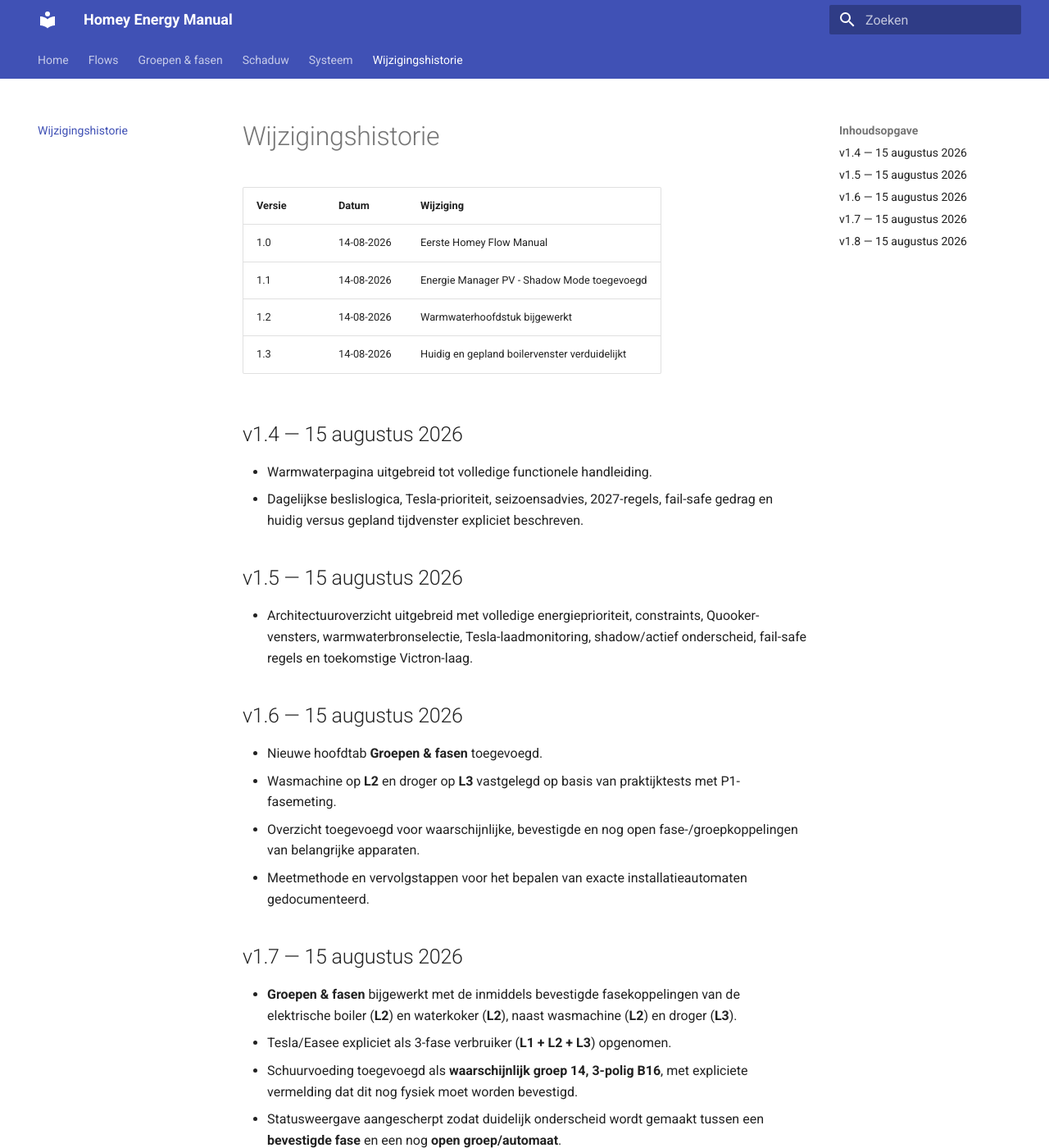
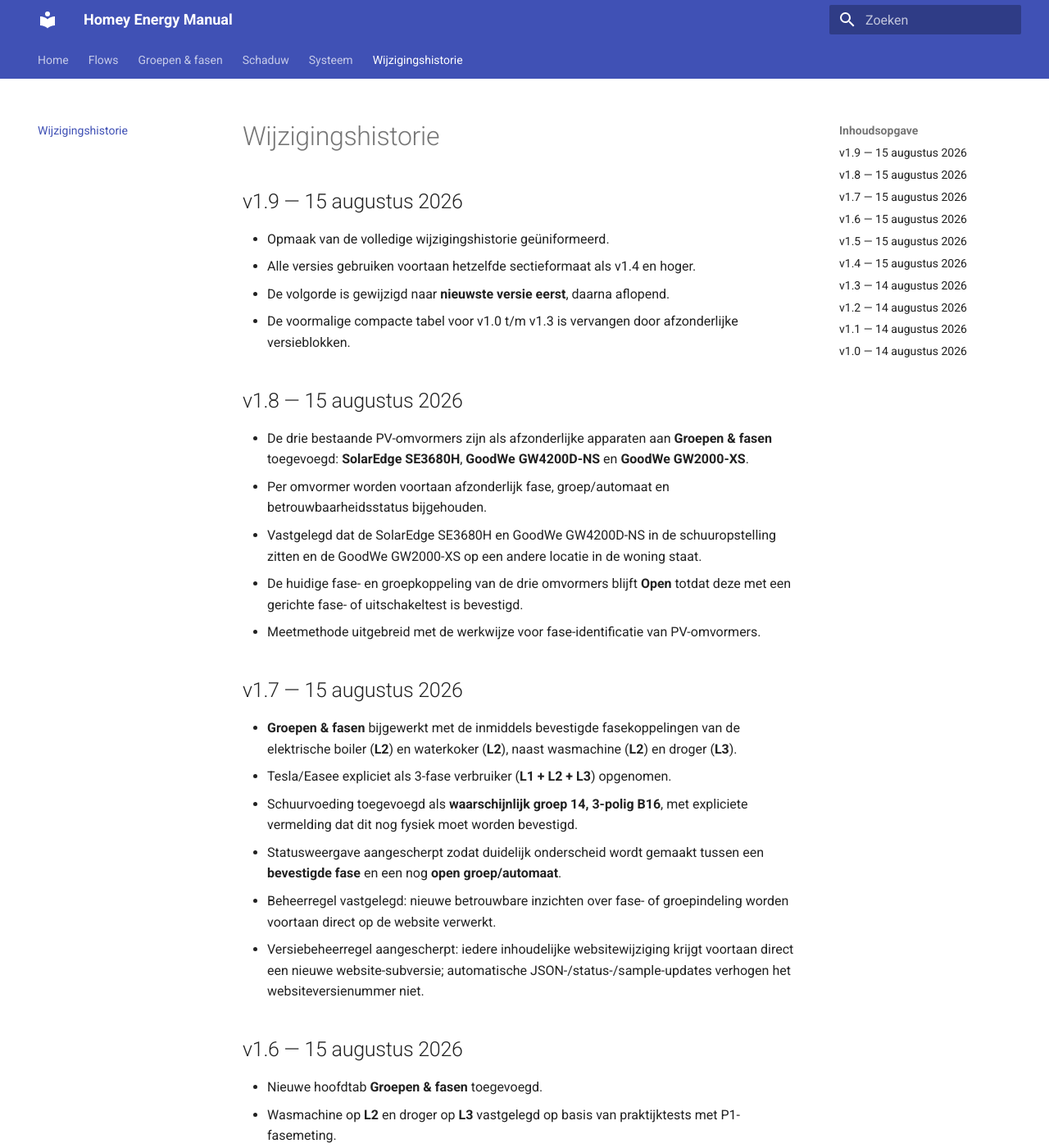
Before and after one commit to OnsKasteeltje/homey-energy-manual, an MkDocs documentation site: the page built from docs/wijzigingshistorie.md, in a window 1280 px wide and 1400 px high. Shown: the whole window at 82% size. Built offline with MkDocs 1.6.1 and Material for MkDocs 9.7.7, drawn with Linux system fonts in a browser that asks for light colours; some of the changed text lies outside the part shown.

Commit message:
Website v1.9: uniformeer en sorteer wijzigingshistorie

```diff
--- a/docs/wijzigingshistorie.md
+++ b/docs/wijzigingshistorie.md
@@ -1,31 +1,19 @@
 # Wijzigingshistorie
 
-| Versie | Datum | Wijziging |
-|---|---|---|
-| 1.0 | 14-08-2026 | Eerste Homey Flow Manual |
-| 1.1 | 14-08-2026 | Energie Manager PV - Shadow Mode toegevoegd |
-| 1.2 | 14-08-2026 | Warmwaterhoofdstuk bijgewerkt |
-| 1.3 | 14-08-2026 | Huidig en gepland boilervenster verduidelijkt |
+## v1.9 — 15 augustus 2026
 
+- Opmaak van de volledige wijzigingshistorie geüniformeerd.
+- Alle versies gebruiken voortaan hetzelfde sectieformaat als v1.4 en hoger.
+- De volgorde is gewijzigd naar **nieuwste versie eerst**, daarna aflopend.
+- De voormalige compacte tabel voor v1.0 t/m v1.3 is vervangen door afzonderlijke versieblokken.
 
-## v1.4 — 15 augustus 2026
+## v1.8 — 15 augustus 2026
 
-- Warmwaterpagina uitgebreid tot volledige functionele handleiding.
-- Dagelijkse beslislogica, Tesla-prioriteit, seizoensadvies, 2027-regels, fail-safe gedrag en huidig versus gepland tijdvenster expliciet beschreven.
-
-
-## v1.5 — 15 augustus 2026
-
-- Architectuuroverzicht uitgebreid met volledige energieprioriteit, constraints, Quooker-vensters, warmwaterbronselectie, Tesla-laadmonitoring, shadow/actief onderscheid, fail-safe regels en toekomstige Victron-laag.
-
-
-## v1.6 — 15 augustus 2026
-
-- Nieuwe hoofdtab **Groepen & fasen** toegevoegd.
-- Wasmachine op **L2** en droger op **L3** vastgelegd op basis van praktijktests met P1-fasemeting.
-- Overzicht toegevoegd voor waarschijnlijke, bevestigde en nog open fase-/groepkoppelingen van belangrijke apparaten.
-- Meetmethode en vervolgstappen voor het bepalen van exacte installatieautomaten gedocumenteerd.
-
+- De drie bestaande PV-omvormers zijn als afzonderlijke apparaten aan **Groepen & fasen** toegevoegd: **SolarEdge SE3680H**, **GoodWe GW4200D-NS** en **GoodWe GW2000-XS**.
+- Per omvormer worden voortaan afzonderlijk fase, groep/automaat en betrouwbaarheidsstatus bijgehouden.
+- Vastgelegd dat de SolarEdge SE3680H en GoodWe GW4200D-NS in de schuuropstelling zitten en de GoodWe GW2000-XS op een andere locatie in de woning staat.
+- De huidige fase- en groepkoppeling van de drie omvormers blijft **Open** totdat deze met een gerichte fase- of uitschakeltest is bevestigd.
+- Meetmethode uitgebreid met de werkwijze voor fase-identificatie van PV-omvormers.
 
 ## v1.7 — 15 augustus 2026
 
@@ -36,11 +24,34 @@
 - Beheerregel vastgelegd: nieuwe betrouwbare inzichten over fase- of groepindeling worden voortaan direct op de website verwerkt.
 - Versiebeheerregel aangescherpt: iedere inhoudelijke websitewijziging krijgt voortaan direct een nieuwe website-subversie; automatische JSON-/status-/sample-updates verhogen het websiteversienummer niet.
 
+## v1.6 — 15 augustus 2026
 
-## v1.8 — 15 augustus 2026
+- Nieuwe hoofdtab **Groepen & fasen** toegevoegd.
+- Wasmachine op **L2** en droger op **L3** vastgelegd op basis van praktijktests met P1-fasemeting.
+- Overzicht toegevoegd voor waarschijnlijke, bevestigde en nog open fase-/groepkoppelingen van belangrijke apparaten.
+- Meetmethode en vervolgstappen voor het bepalen van exacte installatieautomaten gedocumenteerd.
 
-- De drie bestaande PV-omvormers zijn als afzonderlijke apparaten aan **Groepen & fasen** toegevoegd: **SolarEdge SE3680H**, **GoodWe GW4200D-NS** en **GoodWe GW2000-XS**.
-- Per omvormer worden voortaan afzonderlijk fase, groep/automaat en betrouwbaarheidsstatus bijgehouden.
-- Vastgelegd dat de SolarEdge SE3680H en GoodWe GW4200D-NS in de schuuropstelling zitten en de GoodWe GW2000-XS op een andere locatie in de woning staat.
-- De huidige fase- en groepkoppeling van de drie omvormers blijft **Open** totdat deze met een gerichte fase- of uitschakeltest is bevestigd.
-- Meetmethode uitgebreid met de werkwijze voor fase-identificatie van PV-omvormers.
+## v1.5 — 15 augustus 2026
+
+- Architectuuroverzicht uitgebreid met volledige energieprioriteit, constraints, Quooker-vensters, warmwaterbronselectie, Tesla-laadmonitoring, shadow/actief onderscheid, fail-safe regels en toekomstige Victron-laag.
+
+## v1.4 — 15 augustus 2026
+
+- Warmwaterpagina uitgebreid tot volledige functionele handleiding.
+- Dagelijkse beslislogica, Tesla-prioriteit, seizoensadvies, 2027-regels, fail-safe gedrag en huidig versus gepland tijdvenster expliciet beschreven.
+
+## v1.3 — 14 augustus 2026
+
+- Huidig en gepland boilervenster verduidelijkt.
+
+## v1.2 — 14 augustus 2026
+
+- Warmwaterhoofdstuk bijgewerkt.
+
+## v1.1 — 14 augustus 2026
+
+- Energie Manager PV - Shadow Mode toegevoegd.
+
+## v1.0 — 14 augustus 2026
+
+- Eerste versie van de Homey Flow Manual gepubliceerd.
```
